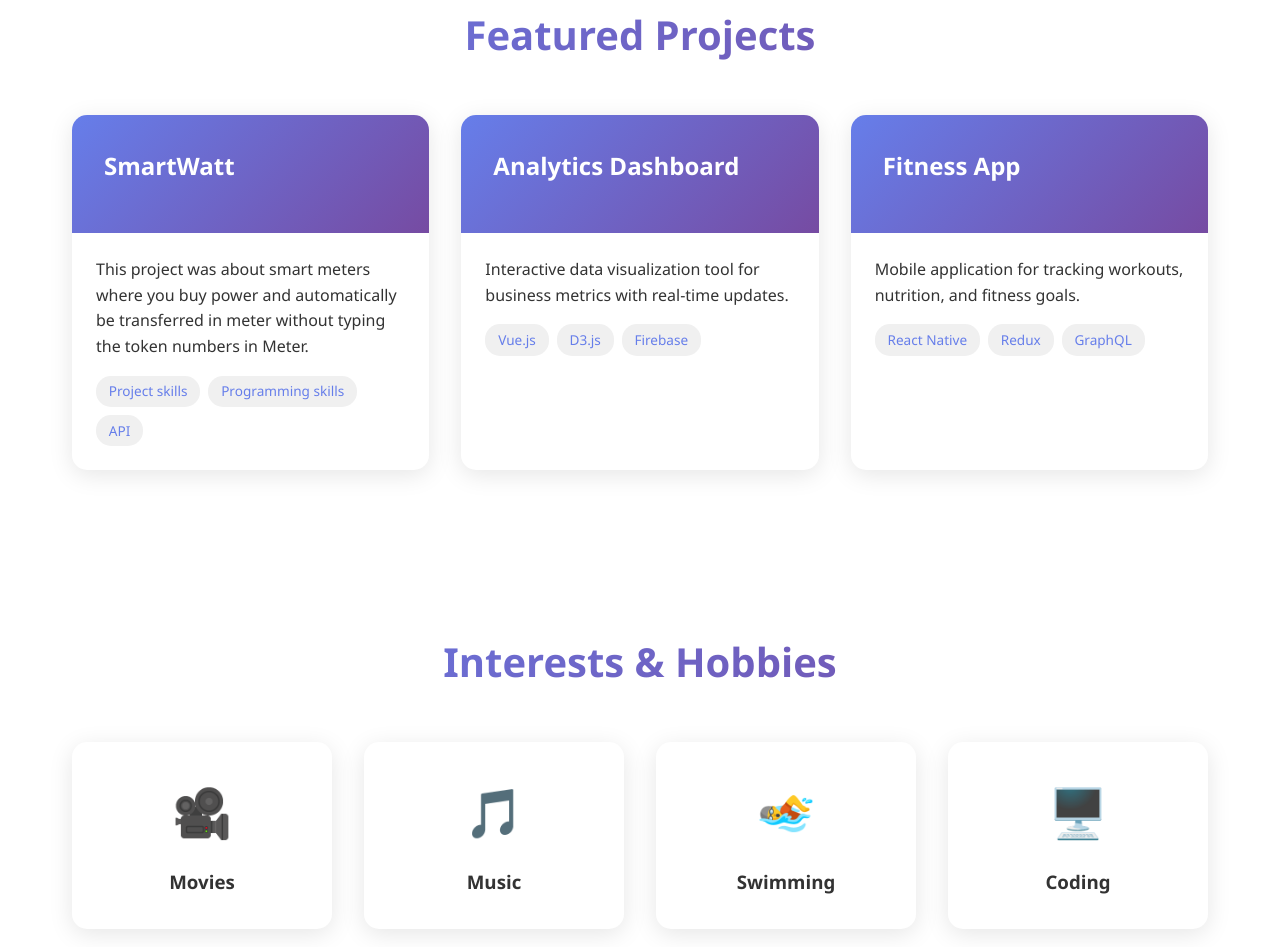
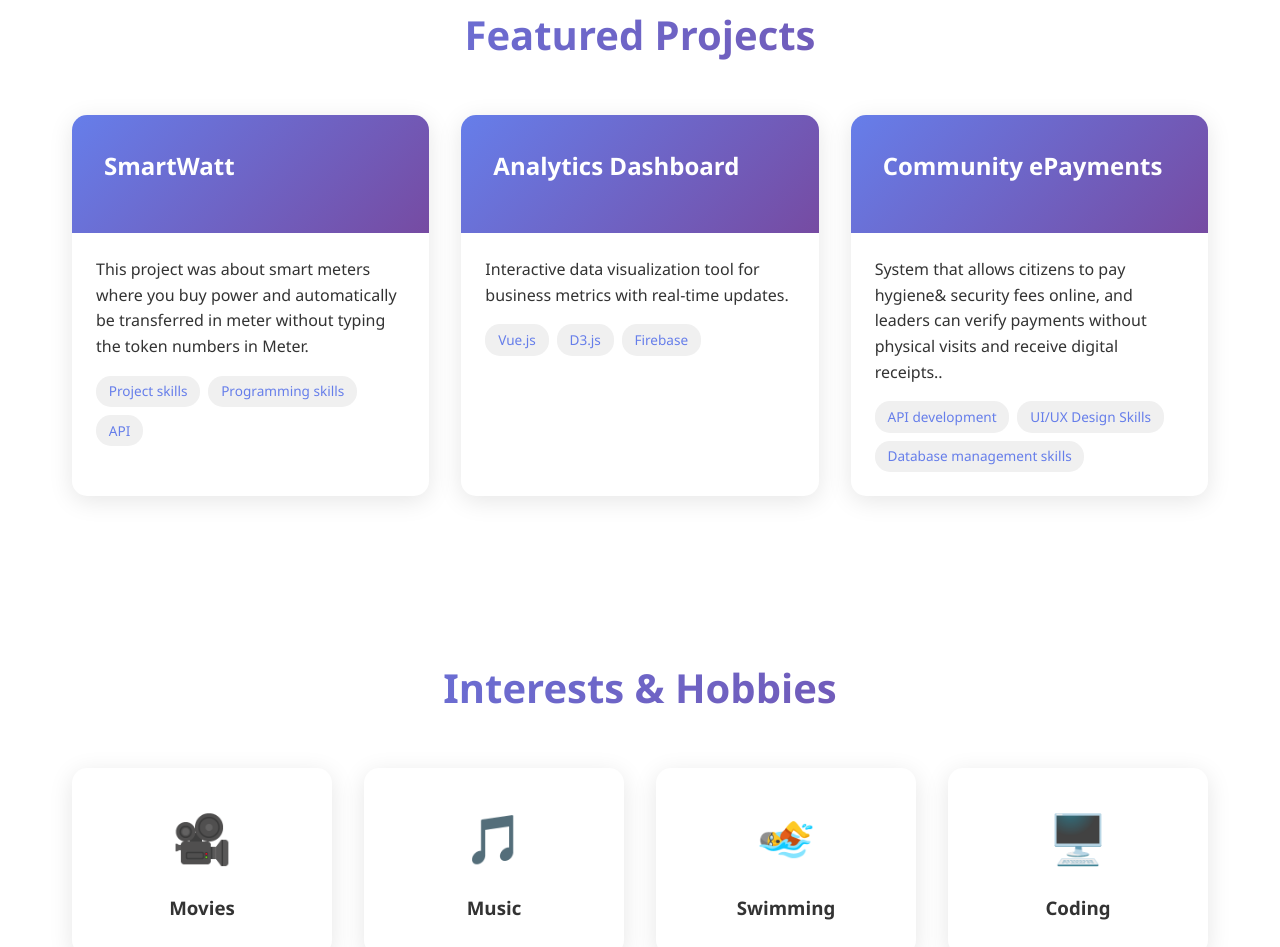
Before and after one commit to kevine-umukundwa/Kevine-CV, a plain HTML site: page index.html in a window 1280 px wide. Shown: the part 3566-4513 px from the top of the page. Drawn offline with Linux system fonts and the light colour scheme.

Commit message:
Project modified

```diff
--- a/index.html
+++ b/index.html
@@ -156,14 +156,14 @@
             </div>
             <div class="project-card">
                 <div class="project-header">
-                    <h3 class="project-title">Fitness App</h3>
+                    <h3 class="project-title">Community ePayments</h3>
                 </div>
                 <div class="project-body">
-                    <p>Mobile application for tracking workouts, nutrition, and fitness goals.</p>
+                    <p>System that allows citizens to pay hygiene& security fees online, and leaders can verify payments without physical visits and receive digital receipts..</p>
                     <div class="project-tags">
-                        <span class="tag">React Native</span>
-                        <span class="tag">Redux</span>
-                        <span class="tag">GraphQL</span>
+                        <span class="tag">API development</span>
+                        <span class="tag">UI/UX Design Skills</span>
+                        <span class="tag">Database management skills</span>
                     </div>
                 </div>
             </div>
```
